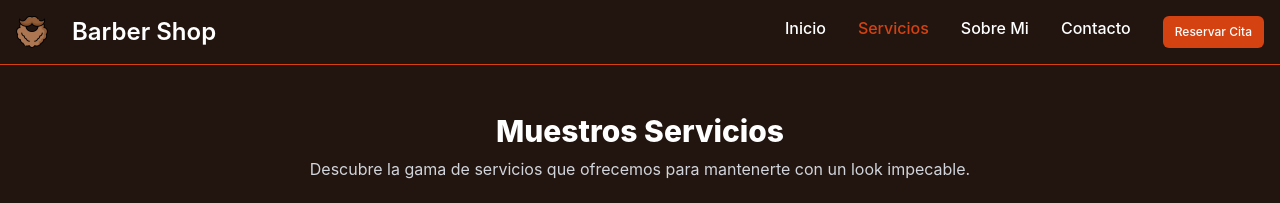
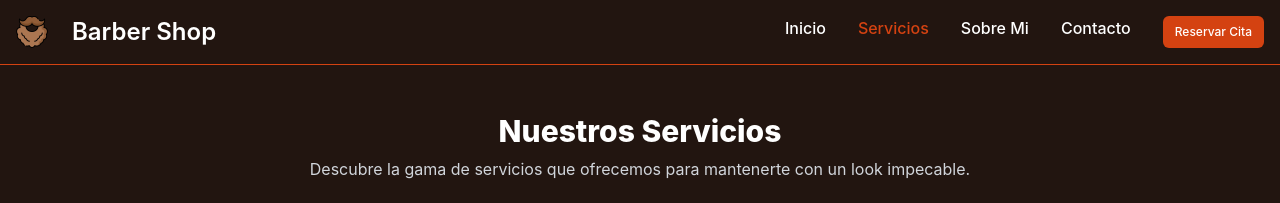
Before and after one commit to Nelsonguardo/barber-shop, a React (Create React App) app: page /services in a window 1280 px wide. Shown: the top 203 px of the page. Built offline with nearby package versions, Linux system fonts and the light colour scheme.

Commit message:
Fix typos in Services section title and update Navbar button hover color

```diff
--- a/src/Components/Services.jsx
+++ b/src/Components/Services.jsx
@@ -6,7 +6,7 @@ export const Services = () => {
     return (
         <section className='py-12 px-6'>
 
-            <h1 className='text-3xl font-extrabold mb-2 text-center'>Muestros Servicios</h1>
+            <h1 className='text-3xl font-extrabold mb-2 text-center'>Nuestros Servicios</h1>
             <p className="text-gray-300 mb-8 text-center">Descubre la gama de servicios que ofrecemos para mantenerte con un look impecable.</p>
 
             <div className="max-w-4xl mx-auto space-y-10 sm:px-6 lg:px-8">
--- a/src/Navbar/Navbar.jsx
+++ b/src/Navbar/Navbar.jsx
@@ -20,7 +20,7 @@ export const Navbar = () => {
                     <button
                         data-collapse-toggle="navbar-default"
                         type="button"
-                        className="inline-flex items-center p-2 w-10 h-10 justify-center text-sm text-gray-500 rounded-lg md:hidden hover:bg-gray-100 focus:outline-none focus:ring-2 focus:ring-gray-200 dark:text-gray-400 dark:hover:bg-gray-700 dark:focus:ring-gray-600"
+                        className="inline-flex items-center p-2 w-10 h-10 justify-center text-sm text-gray-500 rounded-lg md:hidden hover:bg-gray-100 focus:outline-none focus:ring-2 focus:ring-gray-200 dark:text-gray-400 dark:hover:bg-[#221510] dark:focus:ring-[#221510]"
                         aria-controls="navbar-default"
                         aria-expanded={isOpen}
                         onClick={() => setIsOpen(!isOpen)}
```
